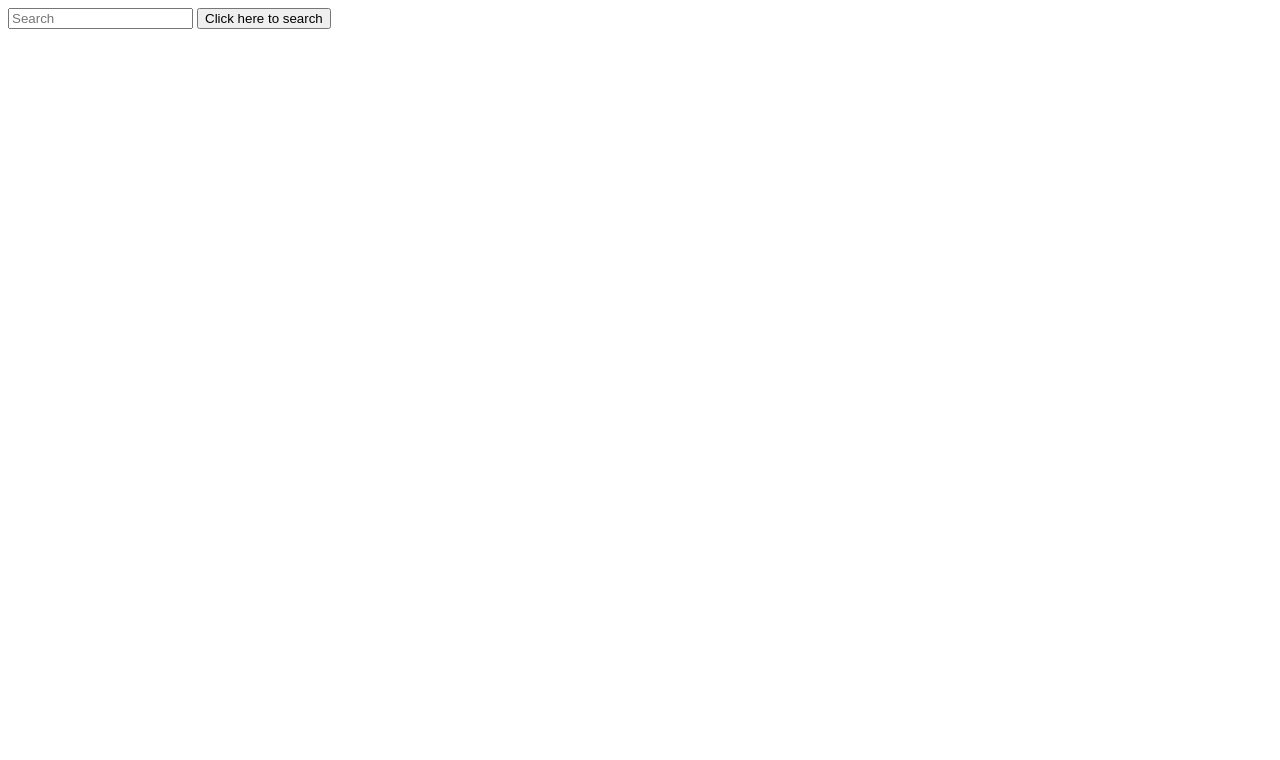
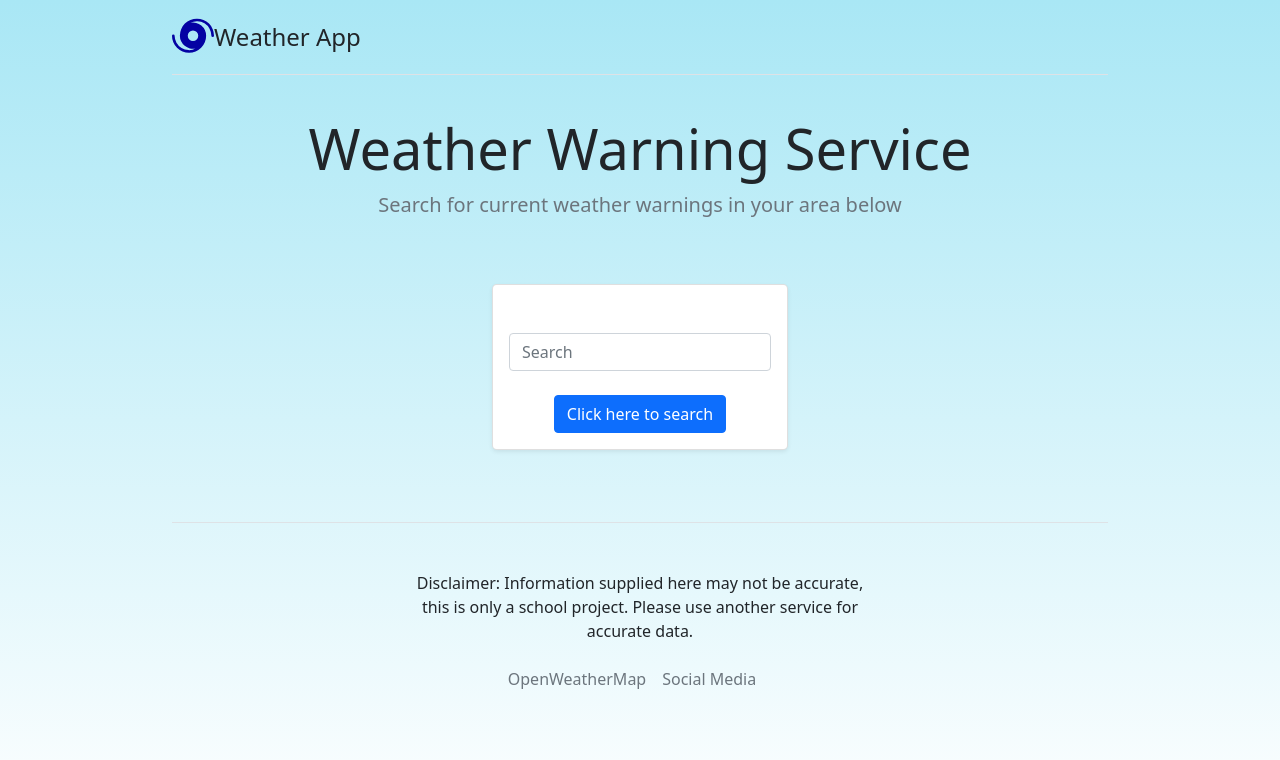
Before and after one commit to Code-Institute-Submissions/MS2_Project_WeatherApp_CI, a plain HTML site: page index.html in a window 1280 px wide. Drawn offline with nearby package versions, Linux system fonts and the light colour scheme.

Commit message:
index and css files completed

```diff
--- a/index.html
+++ b/index.html
@@ -1,22 +1,83 @@
-<!DOCTYPE html>
+<!doctype html>
 <html lang="en">
+
 <head>
-    <meta charset="UTF-8">
-    <meta http-equiv="X-UA-Compatible" content="IE=edge">
-    <meta name="viewport" content="width=device-width, initial-scale=1.0">
-    <link rel="stylesheet" href="style.css" />
-    <title>Document</title>
+  <meta charset="utf-8">
+  <meta name="viewport" content="width=device-width, initial-scale=1">
+  <meta name="description" content="">
+  <title>Weather App</title>
+
+
+  <!-- This template model has been originally donwloaded from Bootstrap, https://getbootstrap.com/docs/5.0/examples/
+  however large parts of it has been changed, removed, modified and updated to create a weather card and for the template to better suit the purpose
+  of this project. Go to Bootstrap to find out more and to find templates or themes, or create your own -->
+
+  <link rel="canonical" href="https://getbootstrap.com/docs/5.0/examples/pricing/">
+
+  <link href="https://cdn.jsdelivr.net/npm/bootstrap@5.0.2/dist/css/bootstrap.min.css" rel="stylesheet"
+    integrity="sha384-EVSTQN3/azprG1Anm3QDgpJLIm9Nao0Yz1ztcQTwFspd3yD65VohhpuuCOmLASjC" crossorigin="anonymous">
+  <script src="https://cdn.jsdelivr.net/npm/bootstrap@5.0.2/dist/js/bootstrap.bundle.min.js"
+    integrity="sha384-MrcW6ZMFYlzcLA8Nl+NtUVF0sA7MsXsP1UyJoMp4YLEuNSfAP+JcXn/tWtIaxVXM" crossorigin="anonymous">
+  </script>
+  <!--Script tag for script file at the bottom of body tag-->
+
+  <!-- Custom styles for this template -->
+  <link href="style.css" rel="stylesheet">
 </head>
 <body>
-   <div class="container">
-        <input id="userInput" placeholder="Search" name="userSarch" type="search" aria-label="Search">
-        <button class="searchButton">Click here to search</button>
-    </div>
-    <div class="container">
-        <div class="infoCard"></div>
-    </div>
-
-
-<script src="script.js"></script>
+  <svg xmlns="http://www.w3.org/2000/svg" style="display: none;">
+    <symbol id="check" viewBox="0 0 16 16">
+      <title>Check</title>
+      <path
+        d="M13.854 3.646a.5.5 0 0 1 0 .708l-7 7a.5.5 0 0 1-.708 0l-3.5-3.5a.5.5 0 1 1 .708-.708L6.5 10.293l6.646-6.647a.5.5 0 0 1 .708 0z" />
+    </symbol>
+  </svg>
+  <div class="container py-3">
+    <header>
+      <div class="d-flex flex-column flex-md-row align-items-center pb-3 mb-4 border-bottom">
+        <svg xmlns="http://www.w3.org/2000/svg" id ="logo" width="42" height="42" fill="currentColor" class="bi bi-hurricane" viewBox="0 0 16 16">
+          <path d="M6.999 2.6A5.5 5.5 0 0 1 15 7.5a.5.5 0 0 0 1 0 6.5 6.5 0 1 0-13 0 5 5 0 0 0 6.001 4.9A5.5 5.5 0 0 1 1 7.5a.5.5 0 0 0-1 0 6.5 6.5 0 1 0 13 0 5 5 0 0 0-6.001-4.9zM10 7.5a2 2 0 1 1-4 0 2 2 0 0 1 4 0z"/>
+        </svg>  <!--Icon from Bootstrap Icons-->
+        <span class="fs-4"> Weather App </span>
+      </div>
+      <div class="pricing-header p-3 pb-md-4 mx-auto text-center">
+        <h1 class="display-4 fw-normal">Weather Warning Service</h1>
+        <p class="fs-5 text-muted">Search for current weather warnings in your area below </p>
+      </div>
+    </header>
+    <main>
+      <br>
+      <!--Section for searchbox and weather for infocard-->
+      <div class="row row-cols-1 row-cols-md-3 mb-3 text-center">
+        <div class="col mx-auto">
+            <div class="card mb-4 rounded-3 shadow-sm">
+              <div class="card-body container">
+                <div class="infoCard"></div>
+              </div>
+              <div class="card-body container">
+                <input id="userInput" class="form-control mr-sm-2" placeholder="Search" name="userSearch" type="search" aria-label="Search">
+                <br>
+                <button class="searchButton btn btn-primary">Click here to search</button>
+              </div>
+            </div>
+        </div>
+      </div>
+    </main>
+    <!--End of section for searchbox and weather for infocard-->
+    <!--Footer-->
+    <footer class="pt-4 my-md-5 pt-md-5 border-top">
+      <div class="row">
+        <div class="col-6 col-md mx-auto text-center">
+          <p>Disclaimer: Information supplied here may not be accurate, this is only a school project. Please use another service for accurate data.</p>
+          <nav class="d-inline-flex mt-2 mt-md-0 ms-md-auto">
+            <a class="me-3 py-2 text-muted text-decoration-none" href="#">OpenWeatherMap</a>
+            <a class="me-3 py-2 text-muted text-decoration-none" href="#">Social Media</a>
+          </nav>
+        </div>
+      </div>
+    </footer>
+    <!--End of Footer-->
+  </div>
+  <script src="script.js"></script>
 </body>
 </html>
--- a/script.js
+++ b/script.js
@@ -5,8 +5,6 @@ searchButton.addEventListener('click', (e) => {
     let input = document.getElementById('userInput');
     let xhr = new XMLHttpRequest();
 
-   //api test ok, responses ok
-    // api test sharp 2 ok, responses ok uppercase lowercase
     xhr.open('GET', `https://api.openweathermap.org/data/2.5/weather?q=${input.value}&appid=191d5fa7b2969d0320a7c9e00936f23c&units=metric`);
     xhr.onreadystatechange = function() {
         if(this.readyState === XMLHttpRequest.DONE && this.status == 200) {
@@ -14,12 +12,17 @@ searchButton.addEventListener('click', (e) => {
             infoCard.innerHTML = `
             <div>
             <img src ="">
-            <h1> City: ${response.name}</h1>
-            <h1> Temp: ${response.main.temp} °C </h1>
+            <h2> City: ${response.name}</h2>
+            <h3> Temp: ${response.main.temp} °C </h3>
             <p style="text-transform: uppercase">${response.weather[0].description}</p>
             </div>
             `
-        }
+        } //else {
+            //console.log('error');
+           // alert('Please type in correct city name'); // if not city name entered, error alert is generated
+        //}
+        document.getElementById('userInput').value = ""; // this line clears the input box after submit
     }
     xhr.send();
+
 })
--- a/style.css
+++ b/style.css
@@ -0,0 +1,22 @@
+@import url("https://cdn.jsdelivr.net/npm/bootstrap-icons@1.5.0/font/bootstrap-icons.css");
+
+html {
+  min-height: 105%;
+}
+
+body {
+  background: rgb(0,0,0);
+  background: linear-gradient(180deg, rgba(0,0,0,1) 0%, rgba(169,231,245,1) 0%, rgba(255,255,255,1) 100%);
+}
+
+.container {
+  max-width: 960px;
+}
+
+.pricing-header {
+  max-width: 700px;
+}
+
+#logo {
+  color:#0402a3;
+}
```
